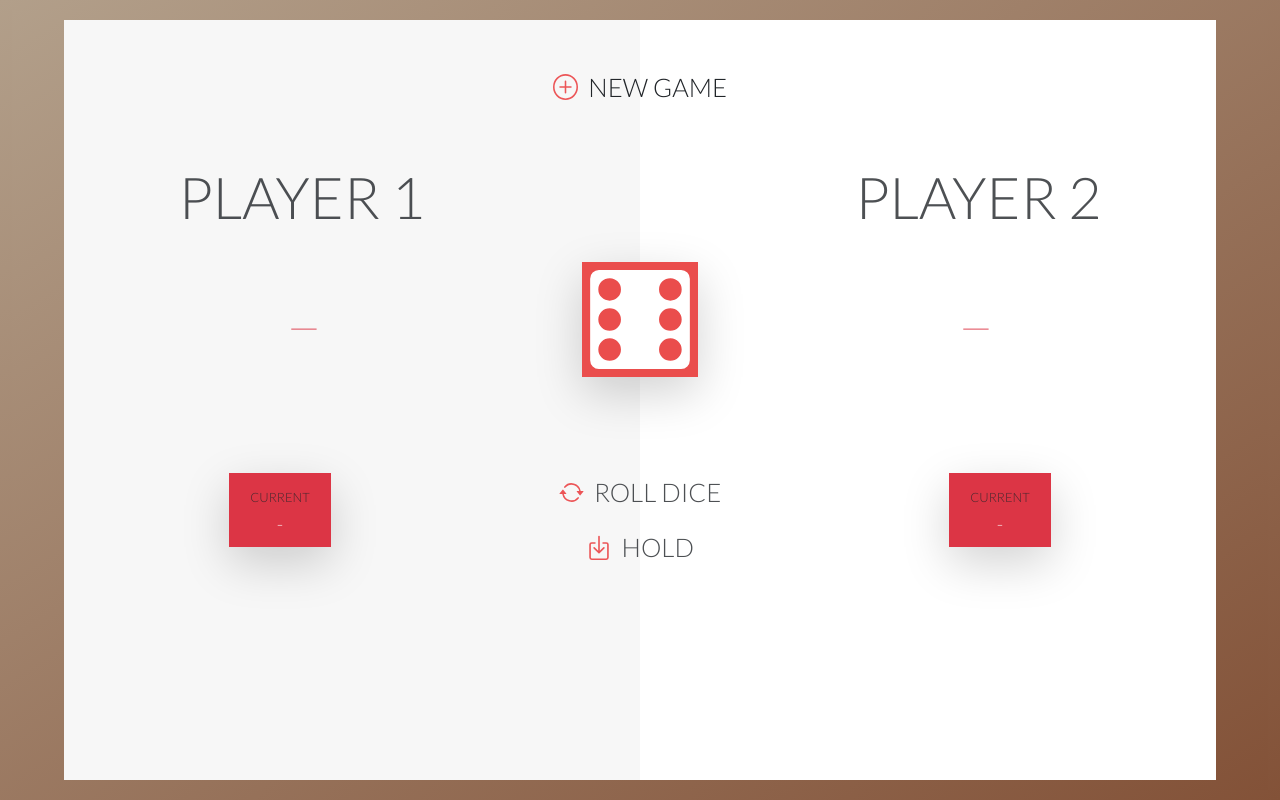
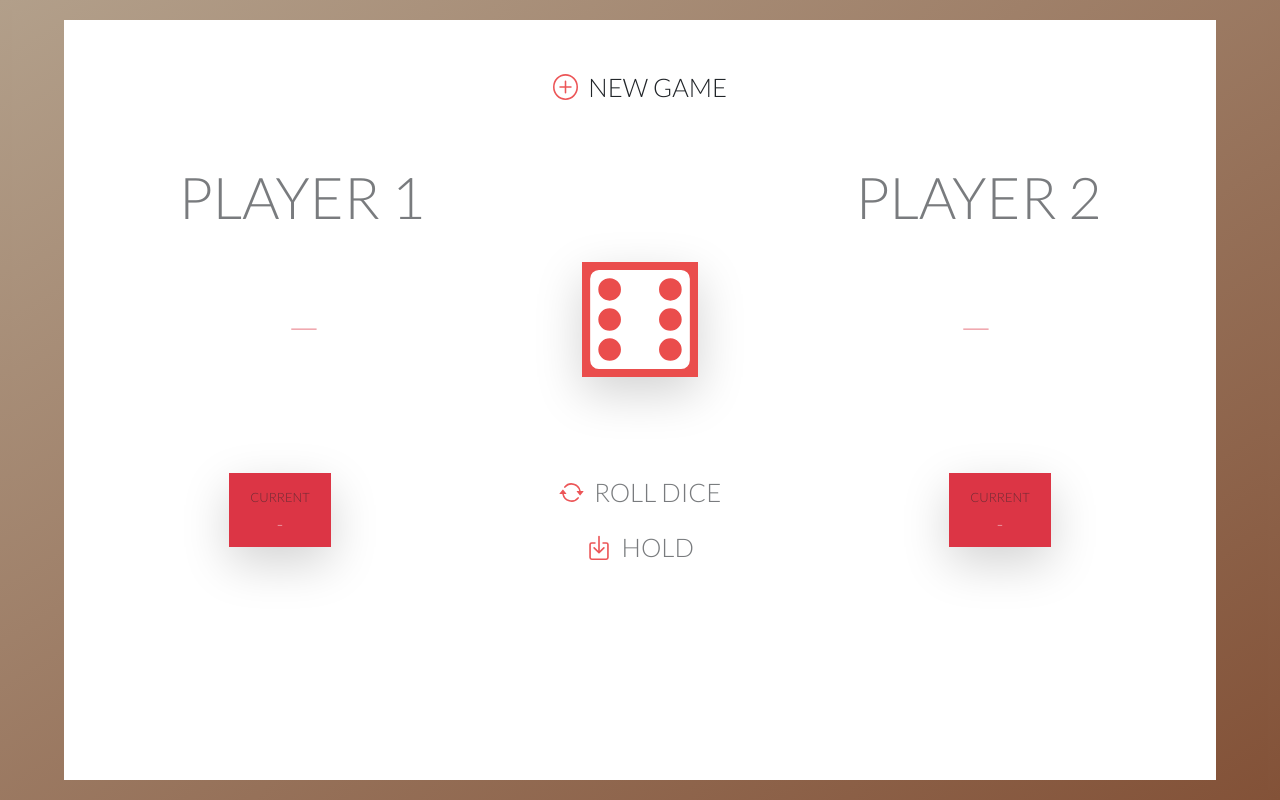
Before and after one commit to DARDORKE/JAVASCRIPT---DICE, a PHP site: page / in a window 1280 px wide. Run offline with PHP 8.4, Linux system fonts and the light colour scheme.

Commit message:
Final Game
- Reinit game when over
- background interactive

```diff
--- a/index.html
+++ b/index.html
@@ -14,7 +14,7 @@
     <title>Jeu de dés</title>
 </head>
 <body>
- <div class="container">
+ <div class="container" id="container">
      <div class="pt-4 pb-5">
          <a href="#" class="link-dark d-flex align-items-center justify-content-center buttons mt-4" id="newGame">
              <img src="images/new-game.svg" alt="NewGame" class="buttonImg">&nbsp;&nbsp;NEW GAME
--- a/scripts/script.js
+++ b/scripts/script.js
@@ -18,6 +18,7 @@ function initGame(){
     document.getElementById('globalScoreP2').classList.remove('currentPlayer');
     document.getElementById('currentScoreP2').classList.remove('currentPlayer');
     document.getElementById('currentTextP2').classList.remove('currentPlayer');
+    container.style.background = 'linear-gradient(to right, #eeeeee 50%, white 50%)'; //Player 1 TURN
     startedGame = true;
 }
 
@@ -34,9 +35,12 @@ let players = [
     }
 ];
 
-
 //if currentPlayer = 0 -> Turn to player1 / currentPlayer = 1 -> Turn to player2
 let currentPlayer = 0;
+
+// BACKGROUND
+let container = document.getElementById('container');
+
 
 // Scores content
 let globalScoreP1 = document.getElementById('globalScoreP1');
@@ -62,7 +66,10 @@ rollButton.addEventListener('click', function (e){
     e.preventDefault();
     if(startedGame === true){
         let diceValue = Math.floor(Math.random() * 6) + 1;
+        dice.classList.add('shake');
+        setTimeout(function() {
             dice.src = 'images/dice-'+ diceValue + '.svg';
+            dice.classList.remove(('shake'));
             if (diceValue === 1) {
                 players[currentPlayer].currentScore = 0;
                 document.getElementById('currentScoreP' + (currentPlayer+1)).innerText = players[currentPlayer].currentScore;
@@ -72,6 +79,12 @@ rollButton.addEventListener('click', function (e){
                 document.getElementById('globalScoreP' + (currentPlayer+1)).classList.remove('currentPlayer');
                 document.getElementById('currentScoreP' + (currentPlayer+1)).classList.remove('currentPlayer');
                 currentPlayer = + !currentPlayer;
+                if(currentPlayer === 0){
+                    container.style.background = 'linear-gradient(to right, #eeeeee 50%, white 50%)'; //Player 1 TURN
+                }
+                else {
+                    container.style.background = 'linear-gradient(to right, white 50%, #eeeeee 50%)'; //Player 2 TURN
+                }
                 document.getElementById('dot' + (currentPlayer+1)).classList.remove('invisible');
                 document.getElementById('playerName' + (currentPlayer+1)).classList.add('currentPlayer');
                 document.getElementById('currentTextP' + (currentPlayer+1)).classList.add('currentPlayer');
@@ -82,6 +95,8 @@ rollButton.addEventListener('click', function (e){
                 players[currentPlayer].currentScore += diceValue;
                 document.getElementById('currentScoreP' + (currentPlayer+1)).innerText = players[currentPlayer].currentScore;
             }
+        }, 1000);
+
     }
 });
 
@@ -97,7 +112,7 @@ holdButton.addEventListener('click', function (e){
         document.getElementById('currentScoreP' + (currentPlayer+1)).innerText = players[currentPlayer].currentScore;
         if(players[currentPlayer].globalScore >= 100){
             alert(players[currentPlayer].name + ' Wins This Game');
-            initGame();
+            window.location.reload();
         } else {
             document.getElementById('dot' + (currentPlayer+1)).classList.add('invisible');
             document.getElementById('playerName' + (currentPlayer+1)).classList.remove('currentPlayer');
--- a/styles/styles.css
+++ b/styles/styles.css
@@ -9,7 +9,7 @@ html, body {
 
 
 .container {
-    background: linear-gradient(to right, #f7f7f7 50%, white 50%);
+    background: white;
     text-align: center;
     max-width: 90vw;
     min-height: 95vh;
@@ -73,7 +73,7 @@ a {
 }
 
 .shake {
-    animation: shake 0.5s infinite;
+    animation: shake 0.2s infinite;
 }
 @keyframes shake {
     0%{
@@ -93,5 +93,5 @@ a {
 }
 
 span {
-    opacity: 80%;
+    opacity: 60%;
 }
```
Lines whose indentation alone changed are shown as unchanged.
